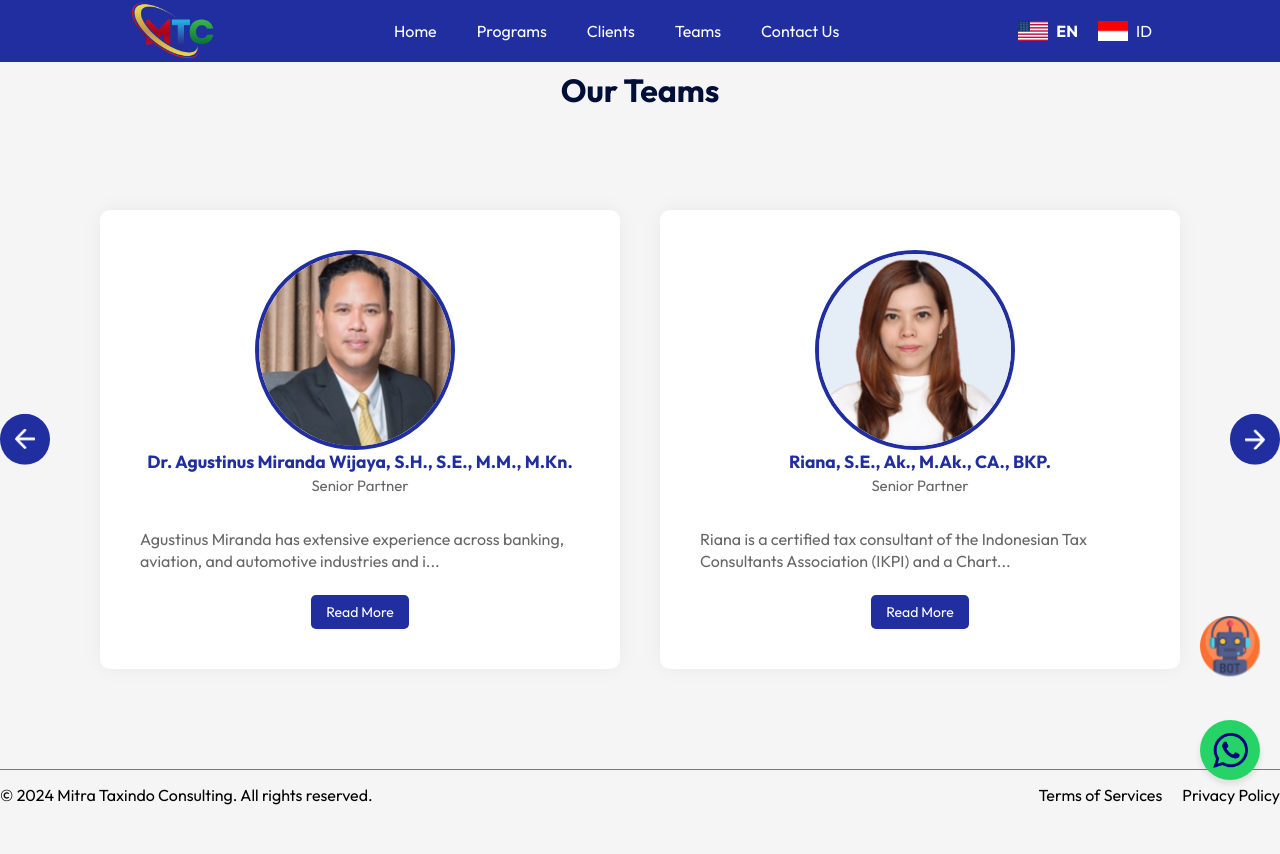
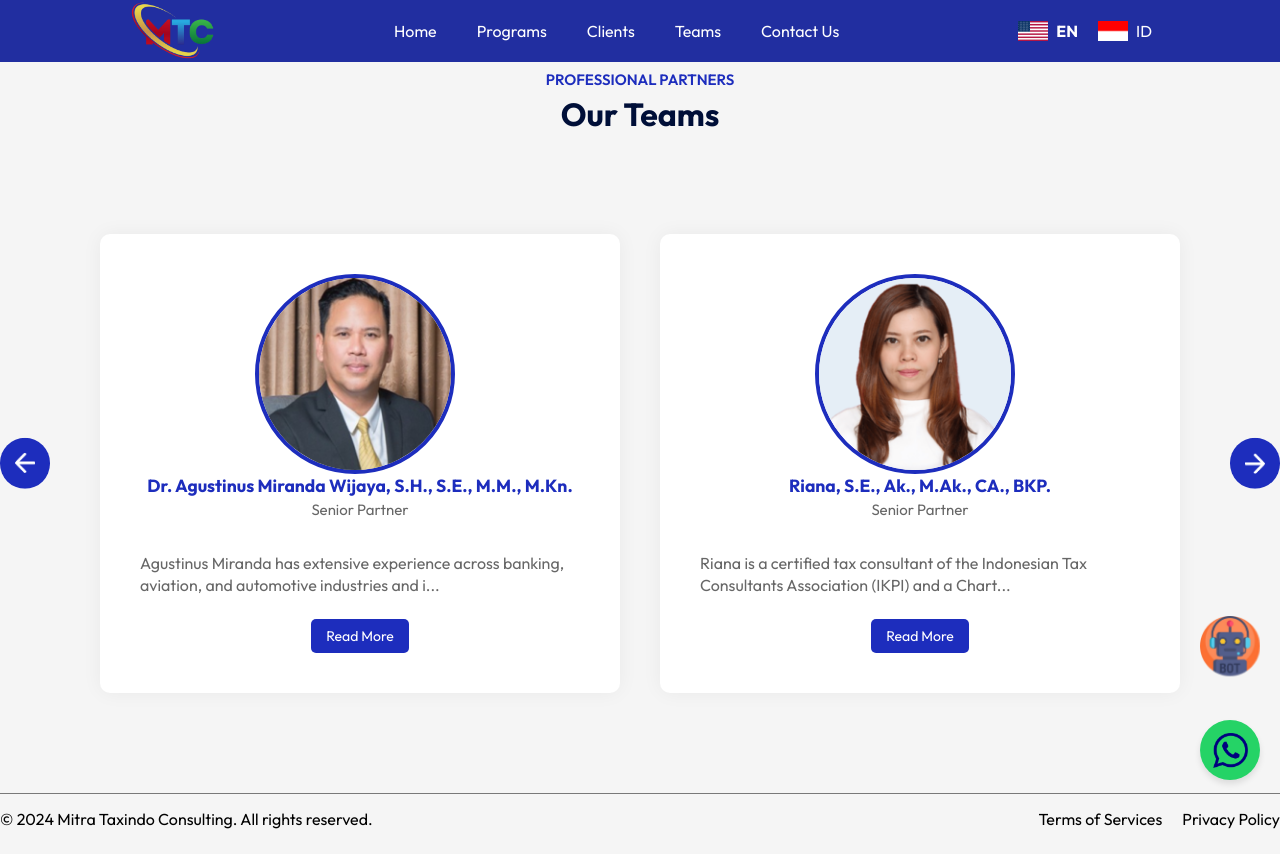
Before and after one commit to SalmanAlfarisi5/MTC, a React (Vite) app: page /#/teams in a window 1280 px wide. Before the commit the page ends 830 px from the top, so only its background shows below. Built offline with nearby package versions, Linux system fonts and the light colour scheme.

Commit message:
Updated style page

```diff
--- a/src/App.jsx
+++ b/src/App.jsx
@@ -53,7 +53,7 @@ const MainContent = () => {
           path="/teams"
           element={
             <>
-              <Title subTitle="" title="Our Teams" />
+              <Title subTitle="Professional Partners" title="Our Teams" />
               <Teams />
             </>
           }
--- a/src/Components/About/About.css
+++ b/src/Components/About/About.css
@@ -34,7 +34,7 @@
 .about h3 {
     font-weight: 600;
     font-size: 35px;
-    color: #212EA0;
+    color: #1d2dbd;
 }
 
 .about p {
@@ -48,7 +48,7 @@
     left: 0;
     width: 100%;
     height: 100%;
-    background: rgba(0, 0, 0, 0.8);
+    background: rgba(0, 0, 0, 0.1);
     z-index: 100;
     display: flex;
     align-items: center;
--- a/src/Components/Clients/Clients.css
+++ b/src/Components/Clients/Clients.css
@@ -26,7 +26,7 @@
 }
 
 .client:hover {
-    background-color: #212EA0;
+    background-color: #1d2dbd;
     color: white;
     transform: translateY(-5px);
 }
--- a/src/Components/Contact/Contact.css
+++ b/src/Components/Contact/Contact.css
@@ -45,7 +45,7 @@
 .contact form textarea {
     display: block;
     width: 100%;
-    background: #EBECFE;
+    background: #ebf8fe;
     padding: 15px;
     border: 0;
     outline: 0;
--- a/src/Components/Hero/Hero.css
+++ b/src/Components/Hero/Hero.css
@@ -1,7 +1,7 @@
 .Hero {
     width: 100%;
     min-height: 100vh;
-    background: linear-gradient(rgba(8, 0, 58, 0.7), rgba(8, 0, 58, 0.7)), url('../../assets/landing-1.jpg');
+    background: linear-gradient(rgba(0, 23, 58, 0.7), rgba(0, 25, 58, 0.7)), url('../../assets/landing-1.jpg');
     background-size: cover;
     background-position: center;
     color: #fff;
@@ -21,12 +21,6 @@
     font-weight: 600;
 }
 
-.Hero-text p {
-    max-width: 700px;
-    margin: 10px auto 20px;
-    line-height: 1.4;
-}
-
 @media (max-width: 850px) {
     .Hero-text h1 {
         font-size: 40px;
@@ -39,9 +33,4 @@
         max-width: 400px;
         margin: auto;
     }
-
-    .Hero-text p {
-        font-size: 14px;
-        margin: 15px auto 30px;
-    }
 }
--- a/src/Components/Map/Map.jsx
+++ b/src/Components/Map/Map.jsx
@@ -1,7 +1,7 @@
 const Map = () => {
     return (
         <iframe
-            src="https://www.google.com/maps/embed?pb=!1m18!1m12!1m3!1d991.5204041904924!2d106.79881316226104!3d-6.252976861983452!2m3!1f0!2f0!3f0!3m2!1i1024!2i768!4f13.1!3m3!1m2!1s0x2e69f151d2012251%3A0xbc82322b3a41810!2sWijaya%20Grand%20Center!5e0!3m2!1sen!2ssg!4v1737281183019!5m2!1sen!2ssg"
+            src="https://www.google.com/maps/embed?pb=!1m18!1m12!1m3!1d6931.45641019952!2d106.79969942267468!3d-6.293213593515597!2m3!1f0!2f0!3f0!3m2!1i1024!2i768!4f13.1!3m3!1m2!1s0x2e69f1e494555555%3A0xc84065c800c4bc76!2sJl.%20Tahi%20Bonar%20Simatupang%20No.8C%2C%20Banjarsari%2C%20Cilandak%20Bar.%2C%20Kec.%20Cilandak%2C%20Kota%20Jakarta%20Selatan%2C%20Daerah%20Khusus%20Ibukota%20Jakarta%2012430%2C%20Indonesia!5e0!3m2!1sen!2ssg!4v1737302327858!5m2!1sen!2ssg"
             width="100%"
             height="600"
             style={{ border: 0 }}
--- a/src/Components/Programs/Programs.css
+++ b/src/Components/Programs/Programs.css
@@ -45,7 +45,7 @@
 }
 
 .read-more {
-    background: #512da8;
+    background: #1d2dbd;
     color: #fff;
     border: none;
     padding: 10px 15px;
@@ -82,7 +82,7 @@
 
 .modal-content h3 {
     font-size: 24px;
-    color: #512da8;
+    color: #1d2dbd;
     margin-bottom: 20px;
 }
 
--- a/src/Components/Teams/Teams.css
+++ b/src/Components/Teams/Teams.css
@@ -70,7 +70,7 @@
 .read-more-btn {
     margin-top: 10px;
     padding: 8px 15px;
-    background-color: #212EA0;
+    background-color: #1d2dbd;
     color: white;
     border: none;
     border-radius: 5px;
@@ -91,7 +91,13 @@
     padding: 15px;
     width: 50px;
     border-radius: 50%;
-    background: #212EA0;
+    background: #1d2dbd;
+    cursor: pointer;
+}
+
+.next-btn:hover,
+.back-btn:hover {
+    background-color: #1a237e;
 }
 
 .back-btn {
@@ -137,7 +143,7 @@
     width: 200px;
     border-radius: 50%;
     margin-right: 10px;
-    border: 4px solid #212EA0;
+    border: 4px solid #1d2dbd;
 }
 
 .user-info {
@@ -150,7 +156,7 @@
 }
 
 .user-info h3 {
-    color: #212EA0;
+    color: #1d2dbd;
 }
 
 @media(max-width:830px) {
--- a/src/Components/Teams/Teams.jsx
+++ b/src/Components/Teams/Teams.jsx
@@ -90,7 +90,7 @@ const Teams = () => {
   const slider = useRef();
   const [modalVisible, setModalVisible] = useState(false);
   const [modalContent, setModalContent] = useState({ text: "", img: "" });
-  const { language } = useLanguage(); // Get the current language
+  const { language } = useLanguage();
   let tx = 0;
 
   const slideForward = () => {
--- a/src/Components/Title/Title.css
+++ b/src/Components/Title/Title.css
@@ -1,6 +1,6 @@
 .title {
     text-align: center;
-    color: #212EA0;
+    color: #1d2dbd;
     font-size: 15px;
     font-weight: 600;
     text-transform: uppercase;
--- a/src/index.css
+++ b/src/index.css
@@ -43,7 +43,7 @@ a {
 }
 
 .btn.dark-btn {
-  background: #212EA0;
+  background: #1d2dbd;
   color: #fff;
 }
 
```
